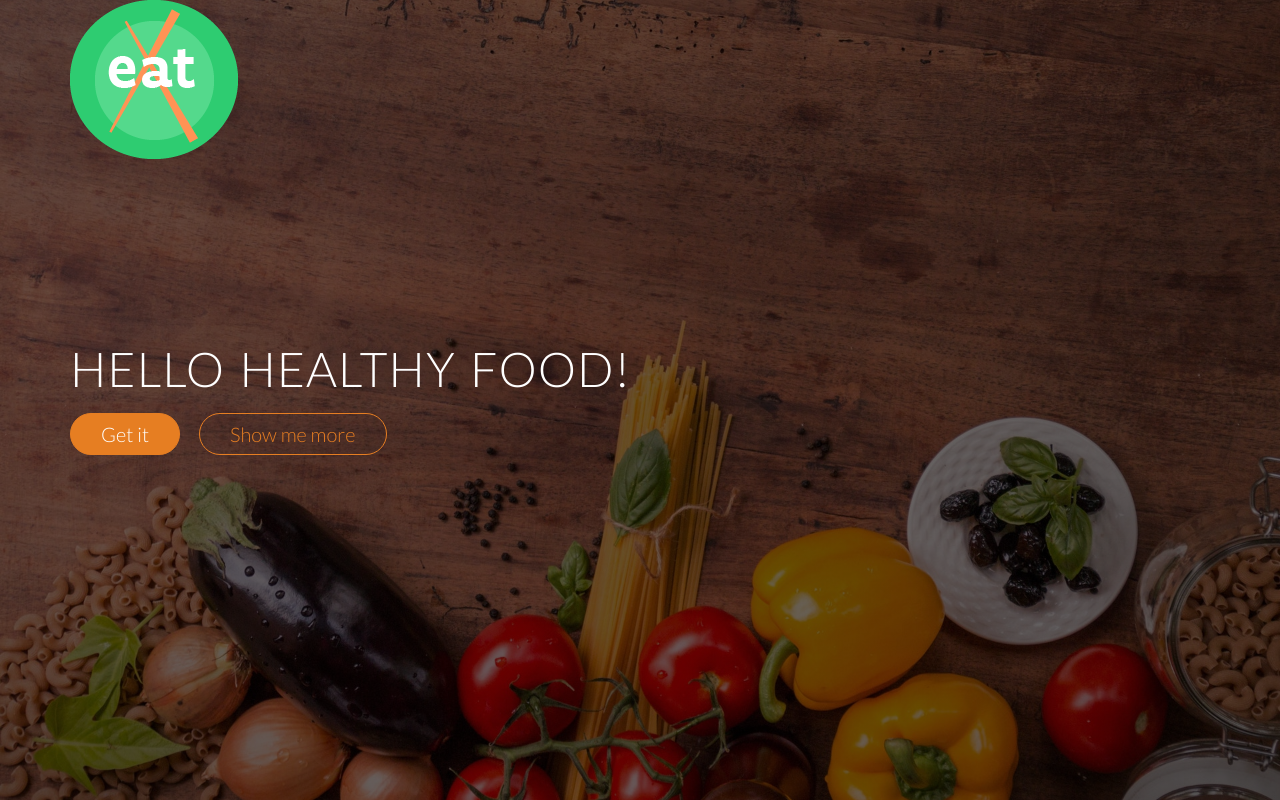
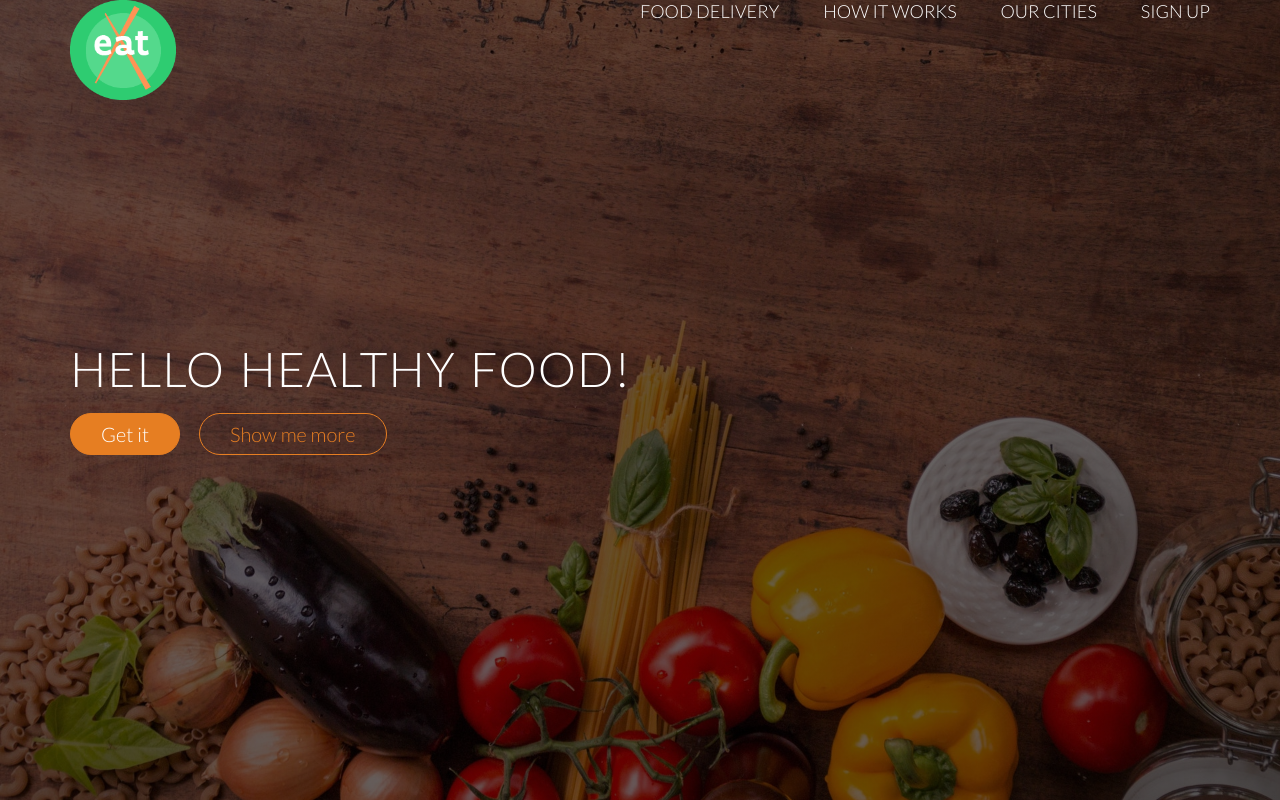
Before and after one commit to Davsip/green-food, a plain HTML site: page index.html in a window 1280 px wide. Drawn offline with Linux system fonts and the light colour scheme.

Commit message:
adding logo and nav bar

```diff
--- a/assets/css/style.css
+++ b/assets/css/style.css
@@ -1,3 +1,7 @@
+/* -------------------------------
+basic setup
+------------------------------------ */
+
 * {
   margin: 0;
   padding: 0;
@@ -13,6 +17,10 @@ html {
   text-rendering: optimizeLegibility;
 }
 
+/* -------------------------------
+reusable components
+------------------------------------ */
+
 .row {
   max-width: 1140px;
   margin: 0 auto;
@@ -20,21 +28,9 @@ html {
 } */
 }
 
-header {
-  background-image: linear-gradient(rgba(0, 0, 0, 0.596), rgba(0, 0, 0, 0.596)),
-    url(../img-background/background-greenf.jpeg);
-  background-size: cover;
-  background-position: center;
-  height: 100vh;
-}
-
-.hero-text-box {
-  position: absolute;
-  width: 1140px;
-  top: 50%;
-  left: 50%;
-  transform: translate(-50%, -50%);
-}
+/* -------------------------------
+Heading
+------------------------------------ */
 
 h1 {
   margin: 0;
@@ -47,6 +43,9 @@ h1 {
   word-spacing: 4px;
 }
 
+/* -------------------------------
+Buttons ☑️
+------------------------------------ */
 .btn:link,
 .btn:visited {
   display: inline-block;
@@ -86,3 +85,47 @@ h1 {
   border: 1px solid #e67e22;
   color: #fff;
 }
+
+/* -------------------------------
+Header
+------------------------------------ */
+
+header {
+  background-image: linear-gradient(rgba(0, 0, 0, 0.596), rgba(0, 0, 0, 0.596)),
+    url(../img-background/background-greenf.jpeg);
+  background-size: cover;
+  background-position: center;
+  height: 100vh;
+}
+
+.hero-text-box {
+  position: absolute;
+  width: 1140px;
+  top: 50%;
+  left: 50%;
+  transform: translate(-50%, -50%);
+}
+
+.logo {
+  height: 100px;
+  width: auto;
+  float: left;
+}
+
+.main-nav {
+  float: right;
+  list-style: none;
+}
+
+.main-nav li {
+  display: inline-block;
+  margin-left: 40px;
+}
+
+.main-nav li a {
+  color: #fff;
+  text-decoration: none;
+  text-transform: uppercase;
+  font-size: 90%;
+  /*^^^^ 90% = 18 px , related to the main 20 px  */
+}
--- a/index.html
+++ b/index.html
@@ -18,7 +18,15 @@
         <nav>
             <div class="row">
                 <img src="./assets/img/logo-green.png" alt="logo" class="logo">
+                <ul class="main-nav">
+                    <li> <a href="#">Food Delivery</a></li>
+                    <li> <a href="#">How it works</a></li>
+                    <li> <a href="#">Our Cities</a></li>
+                    <li> <a href="#">Sign up</a></li>
 
+
+
+                </ul>
             </div>
         </nav>
         <div class="hero-text-box">
```
